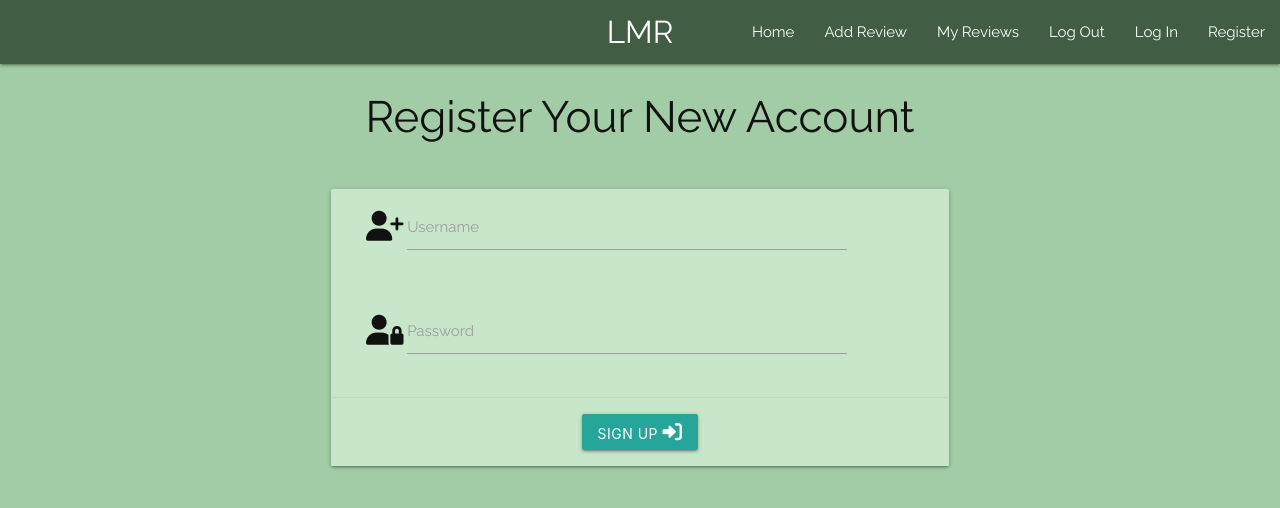
After one commit to JohnLazz/live-music-reviews, a Flask app: page /register in a window 1280 px wide. The commit adds this page. Shown: the top 508 px of the page. Run offline with Flask 2, Linux system fonts and the light colour scheme; some libraries are stand-ins or nearby versions.

Commit message:
Add register.html and functionality

```diff
--- a/app.py
+++ b/app.py
@@ -4,6 +4,7 @@ from flask import (
     redirect, request, session, url_for)
 from flask_pymongo import PyMongo
 from bson.objectid import ObjectId
+from werkzeug.security import generate_password_hash, check_password_hash
 if os.path.exists("env.py"):
     import env
 
@@ -24,6 +25,30 @@ def get_reviews():
     return render_template("reviews.html", reviews=reviews)
 
 
+@app.route("/register", methods=["GET", "POST"])
+def register():
+    if request.method == "POST":
+        # check for existing username
+        existing_user = mongo.db.users.find_one(
+            {"username": request.form.get("username").lower()})
+
+        if existing_user:
+            flash("Username taken, try something else")
+            return redirect(url_for('register'))
+
+        new_user = {
+            "username": request.form.get("username").lower(),
+            "password": generate_password_hash(
+                request.form.get("password").lower())
+        }
+        mongo.db.users.insert_one(new_user)
+
+        # create session cookie
+        session["current_user"] = request.form.get("username").lower()
+        flash("Great, your new account is good to go!")
+    return render_template("register.html")
+
+
 if __name__ == "__main__":
     app.run(host=os.environ.get("IP"),
             port=int(os.environ.get("PORT")),
--- a/static/css/style.css
+++ b/static/css/style.css
@@ -20,3 +20,7 @@ nav {
 .sidenav li > a {
     color: white;
 }
+
+.register-input {
+    padding-left: 5%;
+}
--- a/templates/base.html
+++ b/templates/base.html
@@ -1,5 +1,6 @@
 <!DOCTYPE html>
 <html lang="en">
+
 <head>
     <meta charset="UTF-8">
     <meta http-equiv="X-UA-Compatible" content="IE=edge">
@@ -7,15 +8,15 @@
     <link rel="stylesheet" href="https://cdnjs.cloudflare.com/ajax/libs/font-awesome/6.1.1/css/all.min.css"
         integrity="sha512-KfkfwYDsLkIlwQp6LFnl8zNdLGxu9YAA1QvwINks4PhcElQSvqcyVLLD9aMhXd13uQjoXtEKNosOWaZqXgel0g=="
         crossorigin="anonymous" referrerpolicy="no-referrer" type="text/css" />
-    <link rel="stylesheet" href="https://cdnjs.cloudflare.com/ajax/libs/materialize/1.0.0/css/materialize.min.css" type="text/css">
+    <link rel="stylesheet" href="https://cdnjs.cloudflare.com/ajax/libs/materialize/1.0.0/css/materialize.min.css"
+        type="text/css">
     <link rel="stylesheet" href="{{ url_for('static', filename='css/style.css') }}" type="text/css">
     <title>Live Music Reviews</title>
 </head>
+
 <body>
-
-
     <nav>
-    <!-- main nav -->
+        <!-- main nav -->
         <div class="nav-wrapper">
             <a href="{{ url_for('get_reviews') }}" class="brand-logo center">LMR</a>
             <a href="#" data-target="mobile-demo" class="sidenav-trigger"><i class="fas fa-bars"></i></a>
@@ -25,7 +26,7 @@
                 <li><a href="#">My Reviews</a></li>
                 <li><a href="#">Log Out</a></li>
                 <li><a href="#">Log In</a></li>
-                <li><a href="#">Register</a></li>
+                <li><a href="{{ url_for('register') }}">Register</a></li>
             </ul>
         </div>
     </nav>
@@ -37,15 +38,36 @@
         <li><a href="#">My Reviews</a></li>
         <li><a href="#">Log Out</a></li>
         <li><a href="#">Log In</a></li>
-        <li><a href="#">Register</a></li>
+        <li><a href="{{ url_for('register') }}">Register</a></li>
     </ul>
+    <main>
+        {% block content %}
+        {% endblock %}
+    </main>
 
-    {% block content %}
-    {% endblock %}
+    <section>
+        <!-- flash messages -->
+        {% with messages = get_flashed_messages() %}
+            {% if messages %}
+                {% for message in messages %}
+                    <div class="row flash-message center">
+                        <div class="col s6 offset-s3">
+                        <h4 class="light-green white-text darken-4">
+                            <br>
+                            {{ message }}
+                            <br><br>
+                        </h4>
+                    </div>
+                    </div>
+                {% endfor %}
+            {% endif %}
+        {% endwith %}
+    </section>
 
-    <script src="https://code.jquery.com/jquery-3.6.0.min.js" integrity="sha256-/xUj+3OJU5yExlq6GSYGSHk7tPXikynS7ogEvDej/m4="
-        crossorigin="anonymous"></script>
+    <script src="https://code.jquery.com/jquery-3.6.0.min.js"
+        integrity="sha256-/xUj+3OJU5yExlq6GSYGSHk7tPXikynS7ogEvDej/m4=" crossorigin="anonymous"></script>
     <script src="https://cdnjs.cloudflare.com/ajax/libs/materialize/1.0.0/js/materialize.min.js"></script>
     <script src="{{ url_for('static', filename='js/script.js') }}"></script>
 </body>
+
 </html>
--- /dev/null
+++ b/templates/register.html
@@ -0,0 +1,35 @@
+{% extends "base.html" %}
+{% block content %}
+
+<h3 class="center">Register Your New Account</h3>
+<br>
+
+<div class="row">
+    <form class="col s10 m6 offset-s1 offset-m3 center" method="POST" action="{{ url_for('register') }}">
+        <div class="card green lighten-4">
+            <div class="row register-input">
+                <div class="input-field col s10">
+                    <i class="fas fa-user-plus prefix"></i>
+                    <input id="username" name="username" type="text" minlength="4"
+                        maxlength="20" pattern="^[a-zA-Z0-9]{4,20}$" class="validate" required>
+                    <label for="username">Username</label>
+                </div>
+            </div>
+            <div class="row register-input">
+                <div class="input-field col s10">
+                    <i class="fas fa-user-lock prefix"></i>
+                    <input id="password" name ="password" type="password" minlength="5"
+                        maxlength="20" pattern="^[a-zA-Z0-9]{5,20}$" class="validate" required>
+                    <label for="password">Password</label>
+                </div>
+            </div>
+            <div class="card-action">
+                <button type="submit" class="btn">
+                    Sign Up <i class="fas fa-right-to-bracket"></i>
+                </button>
+            </div>
+        </div>
+    </form>
+</div>
+
+{% endblock %}
```
